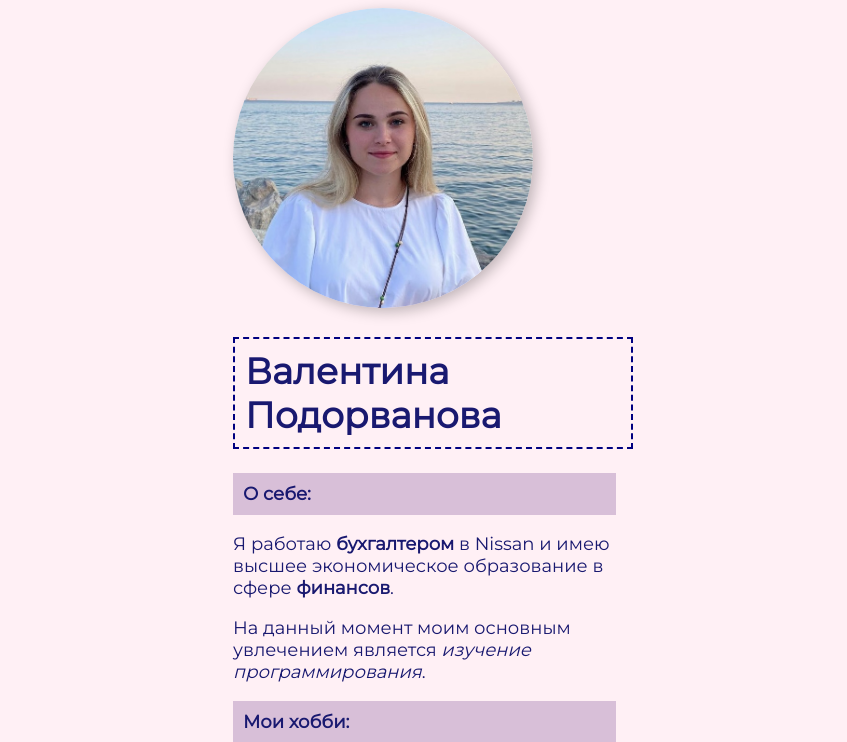
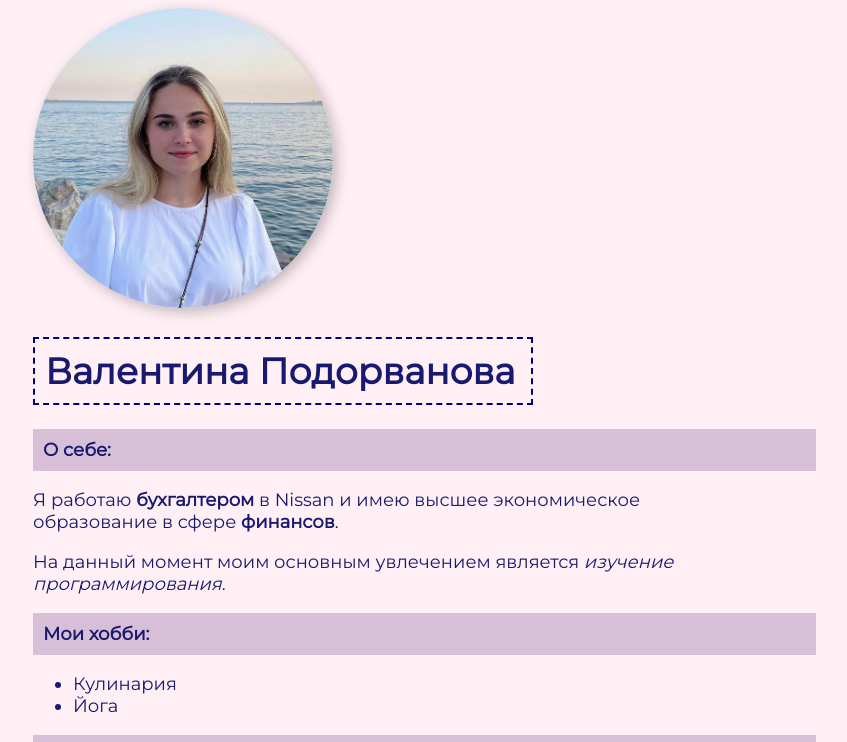
Before and after one commit to Sil-Valya/CV, a plain HTML site: page index.html in a window 1280 px wide. Shown: the top 742 px of the page, without its empty margins (207-1054 px from the left). Drawn offline with Linux system fonts and the light colour scheme.

Commit message:
Update 01_visual.css

```diff
--- a/01_visual.css
+++ b/01_visual.css
@@ -1,7 +1,7 @@
 @import url('https://fonts.googleapis.com/css2?family=Montserrat&display=swap');
 
 .container {
-    width: 400px;
+    width: 800px;
     margin: auto;
 }
 
@@ -24,13 +24,14 @@ body {
     margin-right: 17px;
 }
 
-/* .text {
-    margin-right: 90px;}*/
+.text {
+    margin-right: 90px;
+}
 
 .name {
     border: 2px dashed #000080;
     padding: 10px;
-    /* margin-right: 300px; */
+    margin-right: 300px;
 }
 
 a {
```
